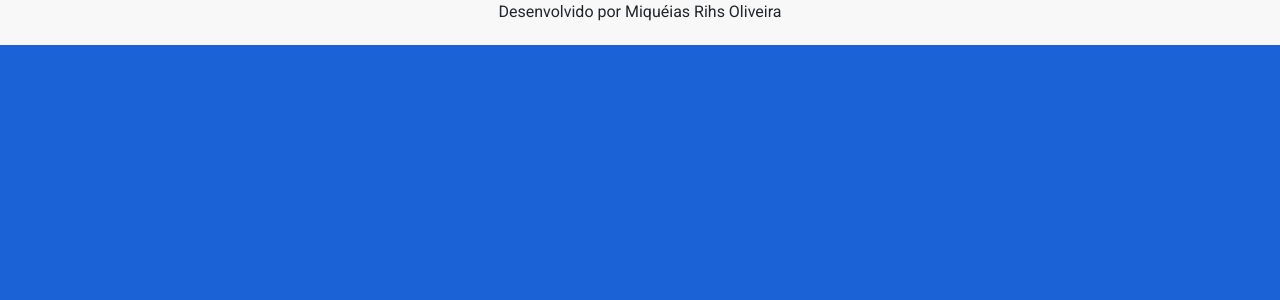
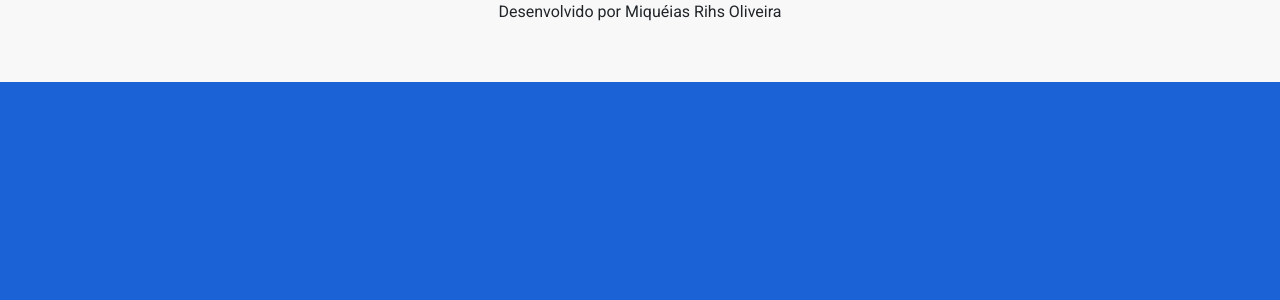
Before and after one commit to MiqueiasRihs/Obrazul-Desafio, a Django app: template searchProduct/app/templates/base.html in a window 1280 px wide. Shown: the part 79-379 px from the top of the page. Run offline with Django 3.2, Linux system fonts and the light colour scheme; the template is opened without the code that fills it, so the values that code supplies are empty; some libraries are stand-ins or nearby versions.

Commit message:
Ajustando o Footer

```diff
--- a/searchProduct/app/static/css/style.css
+++ b/searchProduct/app/static/css/style.css
@@ -69,7 +69,7 @@ body {
 }
 
 footer {
-    padding-bottom: 5px;
+    padding-bottom: 42px;
     background-color: #F8F8F8;
     text-align: center;
     font-family: 'Roboto', sans-serif;
```
